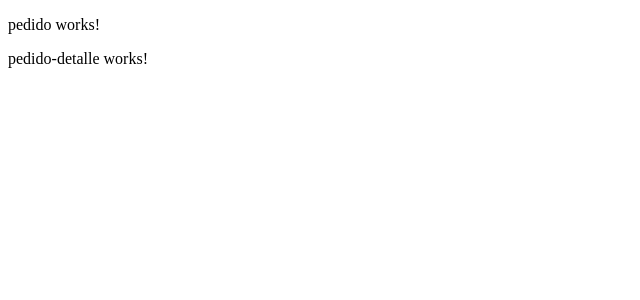
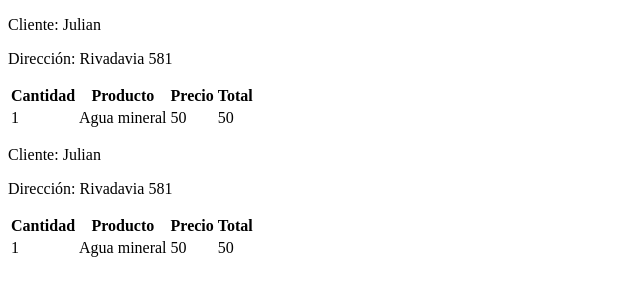
Before and after one commit to julianperezpesce/angularCoreEjemplos, an Angular app: page /pedido in a window 1280 px wide. Shown: the top 300 px of the page, without its empty margins (0-640 px from the left). Built offline with nearby package versions, Linux system fonts and the light colour scheme.

Commit message:
se crean 2 clases pedido.ts y pedidoDetalle.ts

```diff
--- a/src/app/app.component.html
+++ b/src/app/app.component.html
@@ -2,5 +2,5 @@
 <button (click)="mostrar()">Mostrar</button> -->
 
 <!-- <app-hijo></app-hijo> -->
-
+<app-pedido></app-pedido>
 <router-outlet></router-outlet>
--- a/src/app/pedido-detalle/pedido-detalle.component.html
+++ b/src/app/pedido-detalle/pedido-detalle.component.html
@@ -1 +1,16 @@
-<p>pedido-detalle works!</p>
+<table class="table table-light">
+    <tr>
+        <th>Cantidad</th>
+        <th>Producto</th>
+        <th>Precio</th>
+        <th>Total</th>
+    </tr>
+    <tbody>
+        <tr>
+            <td>1</td>
+            <td>Agua mineral</td>
+            <td>50</td>
+            <td>50</td>
+        </tr>
+    </tbody>
+</table>
--- a/src/app/pedido/pedido.component.html
+++ b/src/app/pedido/pedido.component.html
@@ -1,3 +1,4 @@
-<p>pedido works!</p>
+<p>Cliente: Julian</p>
+<p>Dirección: Rivadavia 581</p>
 
 <app-pedido-detalle></app-pedido-detalle>
```
Also changed, not shown: src/app/models/pedido.ts (added), src/app/models/pedidoDetalle.ts (added).
